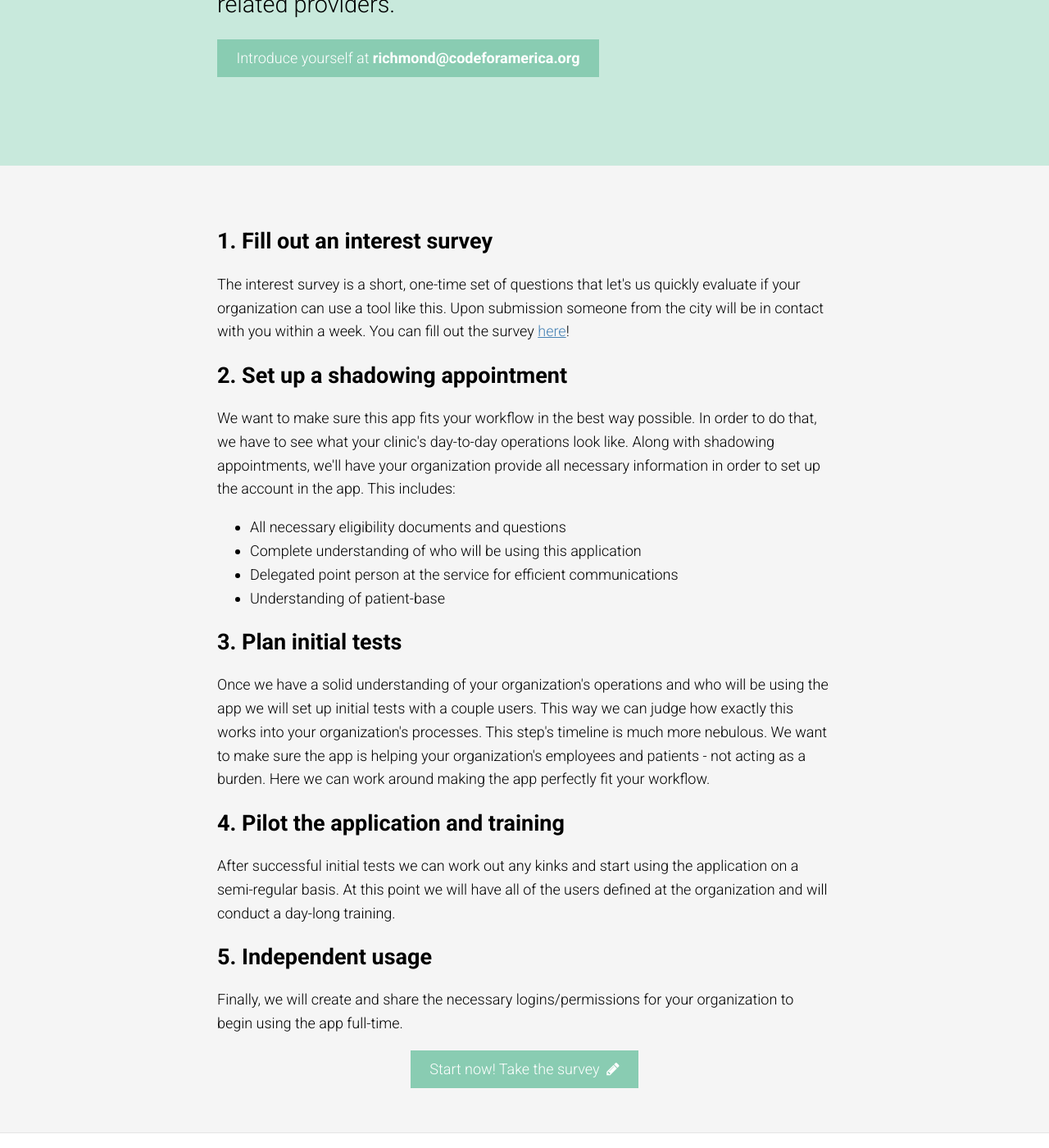
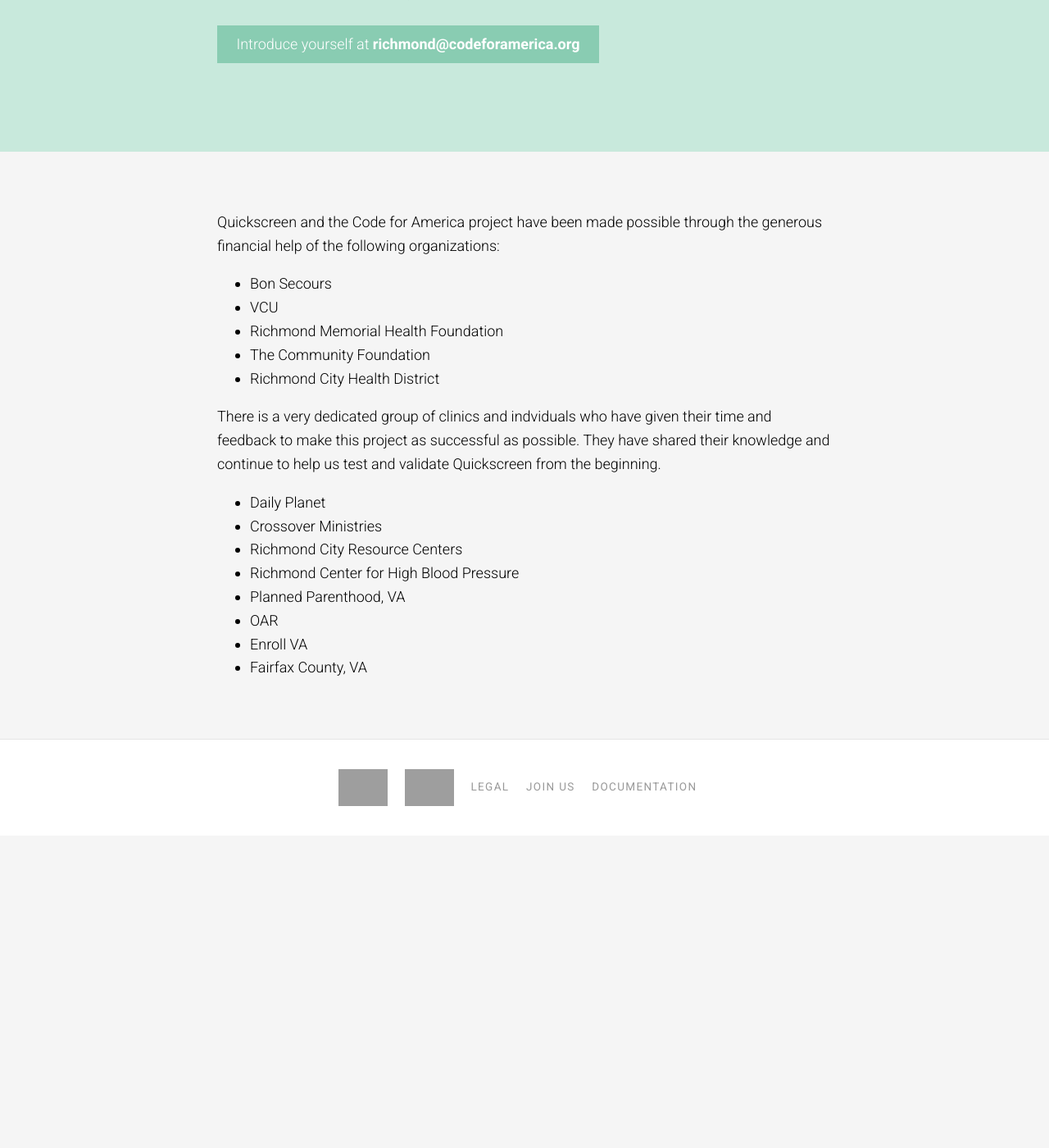
Before and after one commit to codeforamerica/rva-screening-front, a Jekyll site: the page built from join/index.html, in a window 1280 px wide and 1400 px high, scrolled down 358 px. Shown: the whole window at 82% size. Built offline with Jekyll 4.4.1, drawn with Linux system fonts in a browser that asks for light colours; nearby versions of some CDN libraries; Markdown is read by kramdown in place of the engine named in the settings; after the commit the page ends 1377 px from its top, so only the background shows below that; some of the changed text lies outside the part shown; grey boxes are pictures that could not be loaded.

Commit message:
add partners to join page

```diff
--- a/join/index.html
+++ b/join/index.html
@@ -5,34 +5,35 @@
 <header class="page">
   <div class="container">
     <h1>Join us!</h1>
-    <p>The City of Richmond is looking to pilot Quickscreen with interested individuals and clinics. Below is the step-by-step process used to evaluate and onboard health or health-related providers.</p>
+    <p>The City of Richmond is looking for partners to pilot Quickscreen. Below is a list of who has helped us thus far.</p>
+    <p><small>Interested in becoming a partner?</small></p>
     <a class="button darkgreen" href="mailto:richmond@codeforamerica.org">Introduce yourself at <strong>richmond@codeforamerica.org</strong></a>
   </div>
 </header>
 
 <div class="container">
-  <h2>1. Fill out an interest survey</h2>
-  <p>The interest survey is a short, one-time set of questions that let's us quickly evaluate if your organization can use a tool like this. Upon submission someone from the city will be in contact with you within a week. You can fill out the survey <a href="#">here</a>!</p>
 
-  <h2>2. Set up a shadowing appointment</h2>
-  <p>We want to make sure this app fits your workflow in the best way possible. In order to do that, we have to see what your clinic's day-to-day operations look like. Along with shadowing appointments, we'll have your organization provide all necessary information in order to set up the account in the app. This includes:</p>
+  <p>Quickscreen and the Code for America project have been made possible through the generous financial help of the following organizations:</p>
+
   <ul>
-    <li>All necessary eligibility documents and questions</li>
-    <li>Complete understanding of who will be using this application</li>
-    <li>Delegated point person at the service for efficient communications</li>
-    <li>Understanding of patient-base</li>
+    <li>Bon Secours</li>
+    <li>VCU</li>
+    <li>Richmond Memorial Health Foundation</li>
+    <li>The Community Foundation</li>
+    <li>Richmond City Health District</li>
   </ul>
 
-  <h2>3. Plan initial tests</h2>
-  <p>Once we have a solid understanding of your organization's operations and who will be using the app we will set up initial tests with a couple users. This way we can judge how exactly this works into your organization's processes. This step's timeline is much more nebulous. We want to make sure the app is helping your organization's employees and patients - not acting as a burden. Here we can work around making the app perfectly fit your workflow.</p>
+  <p>There is a very dedicated group of clinics and indviduals who have given their time and feedback to make this project as successful as possible. They have shared their knowledge and continue to help us test and validate Quickscreen from the beginning.</p>
 
-  <h2>4. Pilot the application and training</h2>
-  <p>After successful initial tests we can work out any kinks and start using the application on a semi-regular basis. At this point we will have all of the users defined at the organization and will conduct a day-long training.</p>
+  <ul>
+    <li>Daily Planet</li>
+    <li>Crossover Ministries</li>
+    <li>Richmond City Resource Centers</li>
+    <li>Richmond Center for High Blood Pressure</li>
+    <li>Planned Parenthood, VA</li>
+    <li>OAR</li>
+    <li>Enroll VA</li>
+    <li>Fairfax County, VA</li>
+  </ul>
 
-  <h2>5. Independent usage</h2>
-  <p>Finally, we will create and share the necessary logins/permissions for your organization to begin using the app full-time.</p>
-
-  <div style="text-align:center">
-    <a class="button darkgreen" href="#">Start now! Take the survey &nbsp;<i class="fa fa-pencil"></i></a>
-  </div>
 </div>
```
